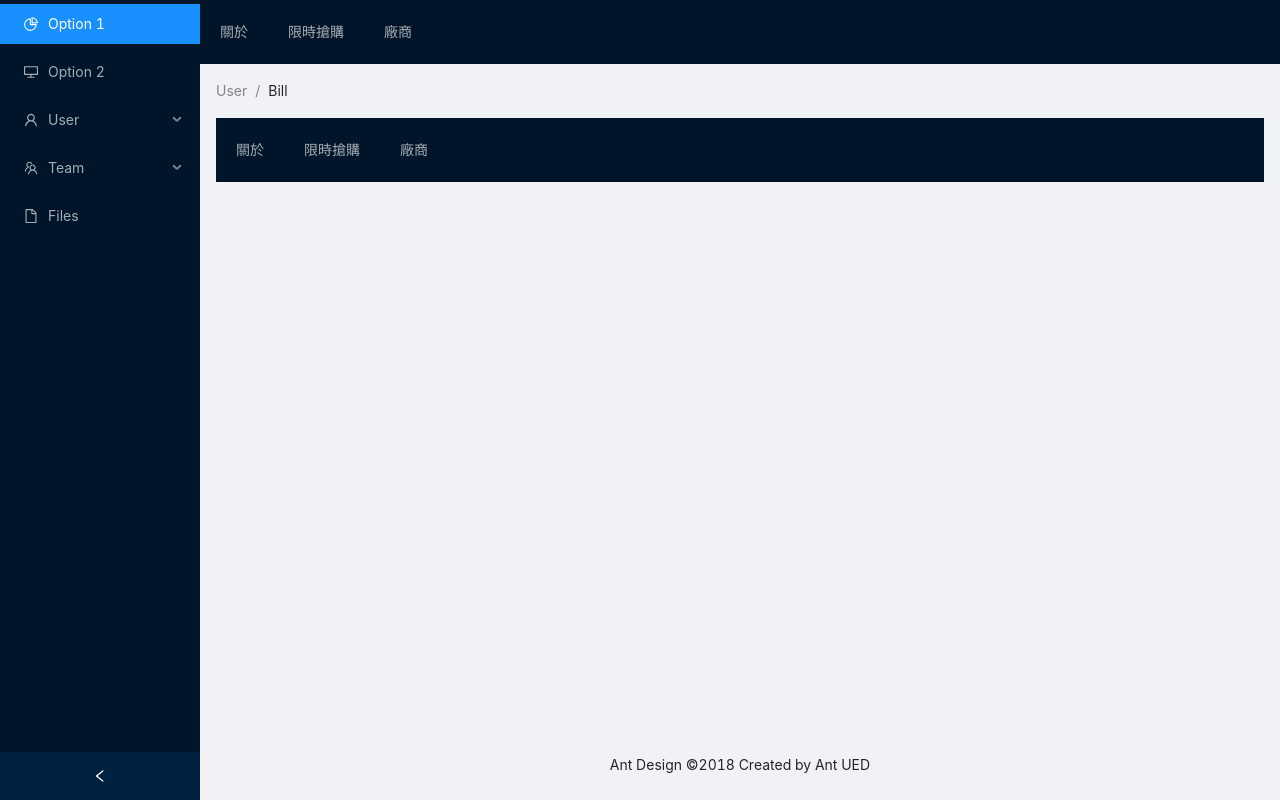
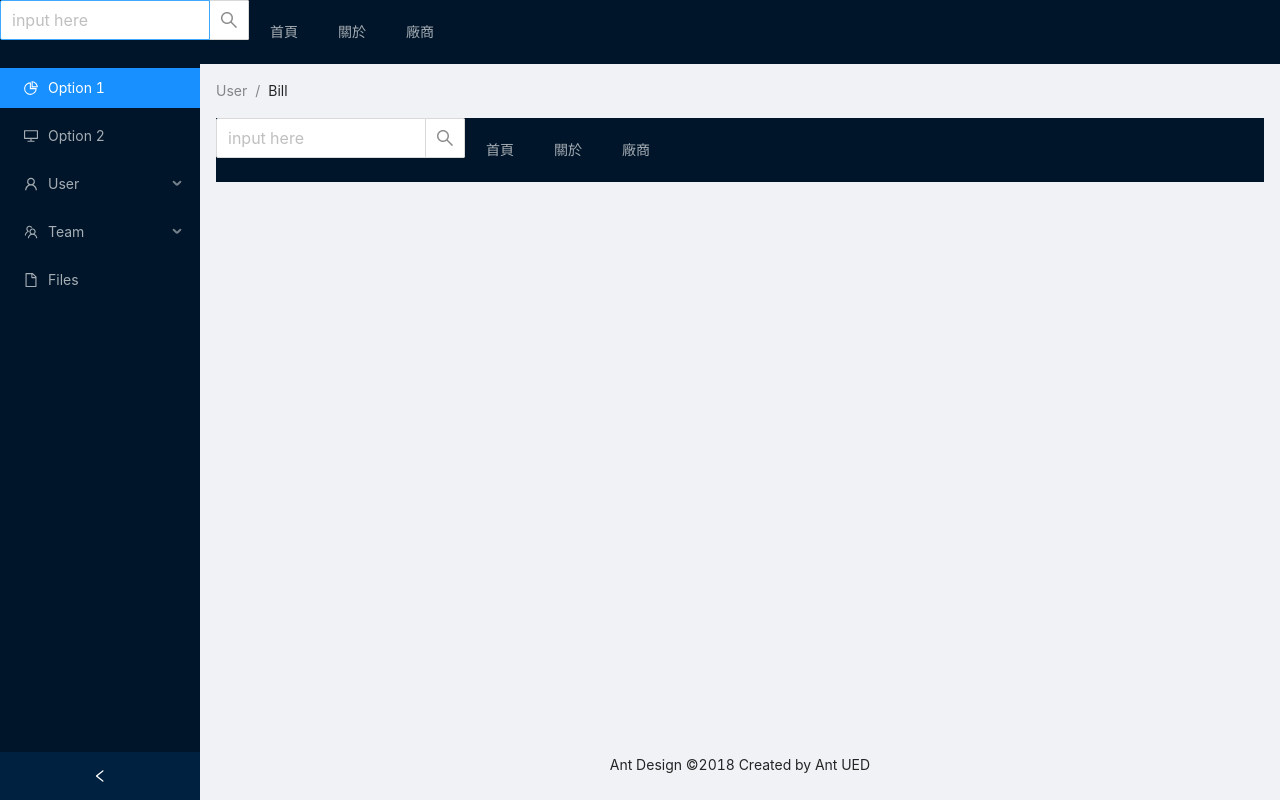
Before and after one commit to J0hnLee/project_frontend, a Next.js app in the folder my-project/: page /header in a window 1280 px wide. Built offline with nearby package versions, Linux system fonts and the light colour scheme.

Commit message:
add searchbar

```diff
--- a/my-project/pages/_app.tsx
+++ b/my-project/pages/_app.tsx
@@ -1,4 +1,4 @@
-import '../styles/globals.css'
+import '../styles/globals.css';
 import 'antd/dist/antd.css'
 import React, { useState } from 'react';
 import type { AppProps } from 'next/app'
@@ -55,13 +55,15 @@ function MyApp({ Component, pageProps:{session,...pageProps} }: AppProps) {
 
     <SessionProvider session={session}>
       <Layout style={{ minHeight: '100vh' }}>
-      <Sider collapsible collapsed={collapsed} onCollapse={value => setCollapsed(value)}>
-        <div className="logo" />
+        <Header />
+      <Layout>
+        <Sider collapsible collapsed={collapsed} onCollapse={value => setCollapsed(value)} width={200} className="site-layout-background">
+          <div className="logo" />
 
         <Menu theme="dark" defaultSelectedKeys={['1']} mode="inline" items={items} />
       </Sider>
       <Layout className="site-layout">
-        <Header />
+
 
         <Content style={{ margin: '0 16px' }}>
           <Breadcrumb style={{ margin: '16px 0' }}>
@@ -74,6 +76,7 @@ function MyApp({ Component, pageProps:{session,...pageProps} }: AppProps) {
         <Footer style={{ textAlign: 'center' }}>Ant Design ©2018 Created by Ant UED</Footer>
       </Layout>
     </Layout>
+    </Layout>
     </SessionProvider>
 
     )
--- a/my-project/pages/header.tsx
+++ b/my-project/pages/header.tsx
@@ -1,12 +1,18 @@
-import {Layout,Button, Menu} from 'antd';
+import {Layout,Button, Menu, AutoComplete,Input} from 'antd';
 import Link from 'next/link';
+import { UserOutlined } from '@ant-design/icons';
+import { Col, Row } from 'antd';
 const items = [
+    { label: (
+    <Link href="/" target="_blank" rel="noopener noreferrer">
+    首頁
+    </Link>), key: 'item-1' },
+
     { label: (
         <Link href="/about" target="_blank" rel="noopener noreferrer">
           關於
         </Link>
-      ), key: 'item-1' }, // 菜单项务必填写 key
-    { label: '限時搶購', key: 'item-2' },
+      ), key: 'item-2' }, // 菜单项务必填写 key
     {
       label: '廠商',
       key: 'submenu',
@@ -19,18 +25,20 @@ const items = [
 
 
 
-
-
 const Header = () => {
 
+    return (
 
+        <Layout.Header className="site-layout-background_1" style={{ padding: 0 }}>
+        <Row>
 
+        <AutoComplete
+        dropdownClassName="certain-category-search-dropdown"
+        dropdownMatchSelectWidth={500}
+        style={{ width: 250,  }}>
+        <Input.Search size="large" placeholder="input here" />
+        </AutoComplete>
 
-
-
-    return (
-        <div>
-        <Layout.Header className="site-layout-background_1" style={{ padding: 0 }}>
 
         <Menu
         theme="dark"
@@ -39,12 +47,11 @@ const Header = () => {
 
         items={items}
         // onClick={clickHandler}
+        style={{ width: 400 }}
+        />
 
-      >
-        <Menu.Item key='setting_1'>
-            <Link href='/about'>關於</Link>
-        </Menu.Item>
-        <Menu.SubMenu key='SubMenu' title='Resources'>
+
+        {/* <Menu.SubMenu key='SubMenu' title='Resources'>
             <Menu.Item key='setting:2'>
                 <Link href='/blog'>Blog</Link>
             </Menu.Item>
@@ -69,12 +76,11 @@ const Header = () => {
             Events
             </Link>
             </Menu.Item>
-        </Menu.SubMenu>
+        </Menu.SubMenu> */}
 
-        </Menu>
 
+</Row>
         </Layout.Header>
-    </div>
     );
 }
 
```
Also changed, not shown: my-project/next.config.js (+13 -50 lines), my-project/package.json (+1 -12 lines), my-project/pages/index.tsx (+0 -22 lines), my-project/.babelrc.js (deleted), 1 other file (tests, documents, lock files or other folders).
